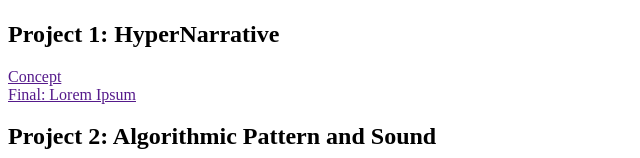
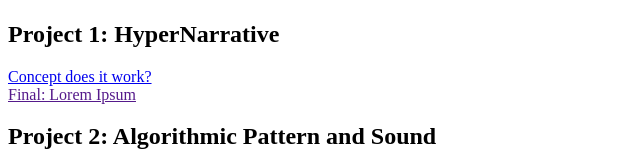
Before and after one commit to cevikel/iml-300-new, a plain HTML site: page index.html in a window 1280 px wide. Shown: the part 255-413 px from the top of the page, without its empty margins (0-640 px from the left). Drawn offline with Linux system fonts and the light colour scheme.

Commit message:
last time

```diff
--- a/index.html
+++ b/index.html
@@ -20,7 +20,7 @@
     <div>
         <h1>Projects</h1>
         <h2>Project 1: HyperNarrative</h2>
-        <a href="">Concept</a><br>
+        <a href="project-1/index1.html">Concept does it work?</a><br>
         <a href="">Final: Lorem Ipsum</a>
         <h2>Project 2: Algorithmic Pattern and Sound</h2>
         <a href="">Final: Lorem Ipsum</a>
```
Also changed, not shown: 1 other file.
